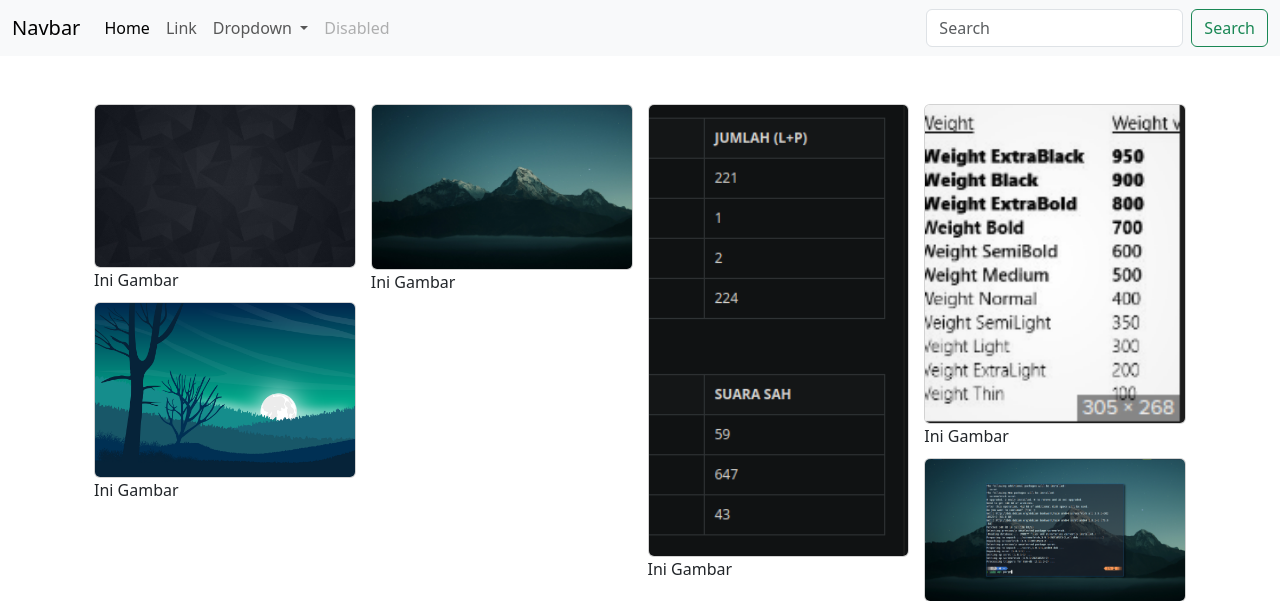
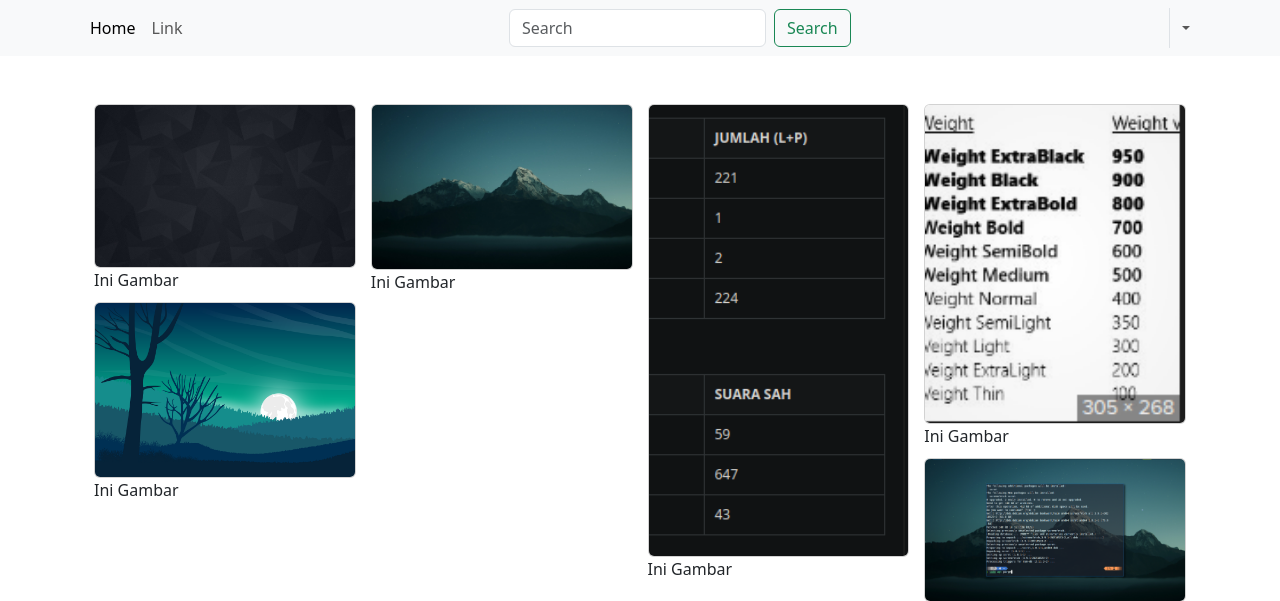
Before and after one commit to Hamadah2O2/starter-galery-foto, a CodeIgniter 4 app: the page made by app/Views/beranda.php in a window 1280 px wide. Shown: the top 601 px of the page. Run offline with PHP 8.4 and a stand-in for CodeIgniter, Linux system fonts and the light colour scheme; the template is opened without the code that fills it, so the values that code supplies are empty; some libraries are stand-ins or nearby versions.

Commit message:
initial 3

```diff
--- a/app/Views/layout/base.php
+++ b/app/Views/layout/base.php
@@ -1,16 +1,20 @@
 <!DOCTYPE html>
 <html lang="en">
+
 <head>
     <meta charset="UTF-8">
     <meta name="viewport" content="width=device-width, initial-scale=1.0">
     <title><?= $title ?></title>
     <link rel="stylesheet" href="<?= base_url() ?>assets/css/bootstrap.min.css">
     <link rel="stylesheet" href="<?= base_url() ?>assets/css/style.css">
+    <link rel="stylesheet" href="https://cdn.jsdelivr.net/gh/iconoir-icons/iconoir@main/css/iconoir.css" />
 </head>
+
 <body>
     <?= $this->renderSection('content') ?>
 
     <script src="<?= base_url() ?>assets/js/bootstrap.js"></script>
     <script src="<?= base_url() ?>assets/js/bootstrap.bundle.js"></script>
 </body>
+
 </html>
--- a/app/Views/part/nav.php
+++ b/app/Views/part/nav.php
@@ -1,36 +1,31 @@
 <nav class="navbar navbar-expand-lg bg-body-tertiary">
-  <div class="container-fluid">
-    <a class="navbar-brand" href="#">Navbar</a>
-    <button class="navbar-toggler" type="button" data-bs-toggle="collapse" data-bs-target="#navbarSupportedContent" aria-controls="navbarSupportedContent" aria-expanded="false" aria-label="Toggle navigation">
-      <span class="navbar-toggler-icon"></span>
-    </button>
-    <div class="collapse navbar-collapse" id="navbarSupportedContent">
-      <ul class="navbar-nav me-auto mb-2 mb-lg-0">
+  <div class="container d-flex justify-content-between">
+    <ul class="navbar-nav mb-2 mb-lg-0">
       <li class="nav-item">
         <a class="nav-link active" aria-current="page" href="#">Home</a>
       </li>
       <li class="nav-item">
         <a class="nav-link" href="#">Link</a>
       </li>
-        <li class="nav-item dropdown">
-          <a class="nav-link dropdown-toggle" href="#" role="button" data-bs-toggle="dropdown" aria-expanded="false">
-            Dropdown
-          </a>
-          <ul class="dropdown-menu">
-            <li><a class="dropdown-item" href="#">Action</a></li>
-            <li><a class="dropdown-item" href="#">Another action</a></li>
-            <li><hr class="dropdown-divider"></li>
-            <li><a class="dropdown-item" href="#">Something else here</a></li>
-          </ul>
-        </li>
-        <li class="nav-item">
-          <a class="nav-link disabled" aria-disabled="true">Disabled</a>
-        </li>
     </ul>
     <form class="d-flex" role="search">
       <input class="form-control me-2" type="search" placeholder="Search" aria-label="Search">
       <button class="btn btn-outline-success" type="submit">Search</button>
     </form>
-    </div>
+    <ul class="navbar-nav">
+      <li class="nav-item dropdown border-start">
+        <a class="nav-link dropdown-toggle" href="#" role="button" data-bs-toggle="dropdown" aria-expanded="false">
+          <?= (session()->get('username')) ? session()->get('username') : 'Account' ?>
+        </a>
+        <ul class="dropdown-menu">
+          <li><a class="dropdown-item d-flex align-items-center" href="<?= base_url('auth/login') ?>"><span class="iconoir-log-in"></span> Login</a></li>
+          <li><a class="dropdown-item d-flex align-items-center" href="<?= base_url('auth/register') ?>"><span class="iconoir-user-plus"></span> Register</a></li>
+          <li>
+            <hr class="dropdown-divider">
+          </li>
+          <li><a class="dropdown-item" href="#">Apps by ozn</a></li>
+        </ul>
+      </li>
+    </ul>
   </div>
 </nav>
```
Lines whose indentation alone changed are shown as unchanged.
